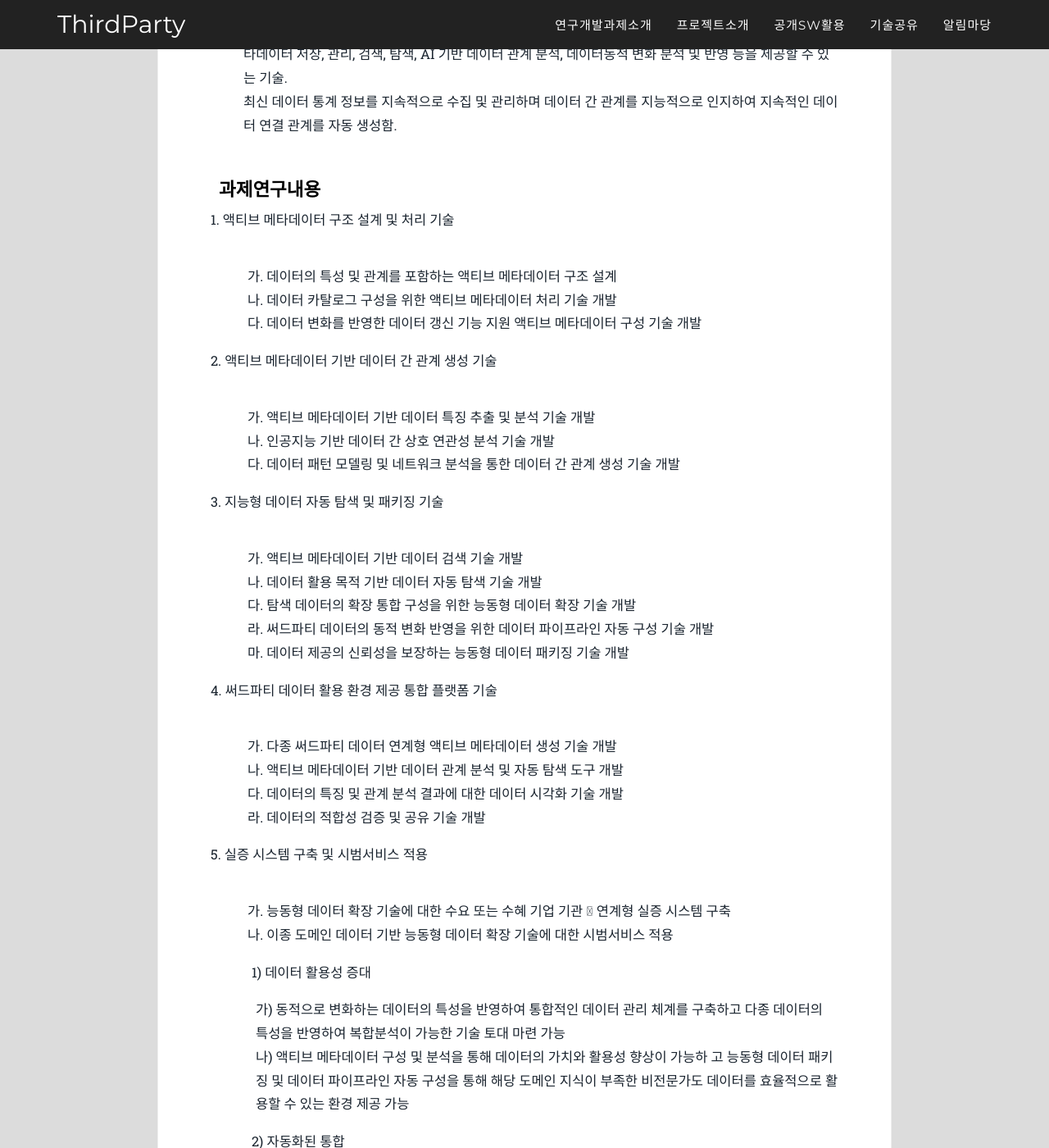
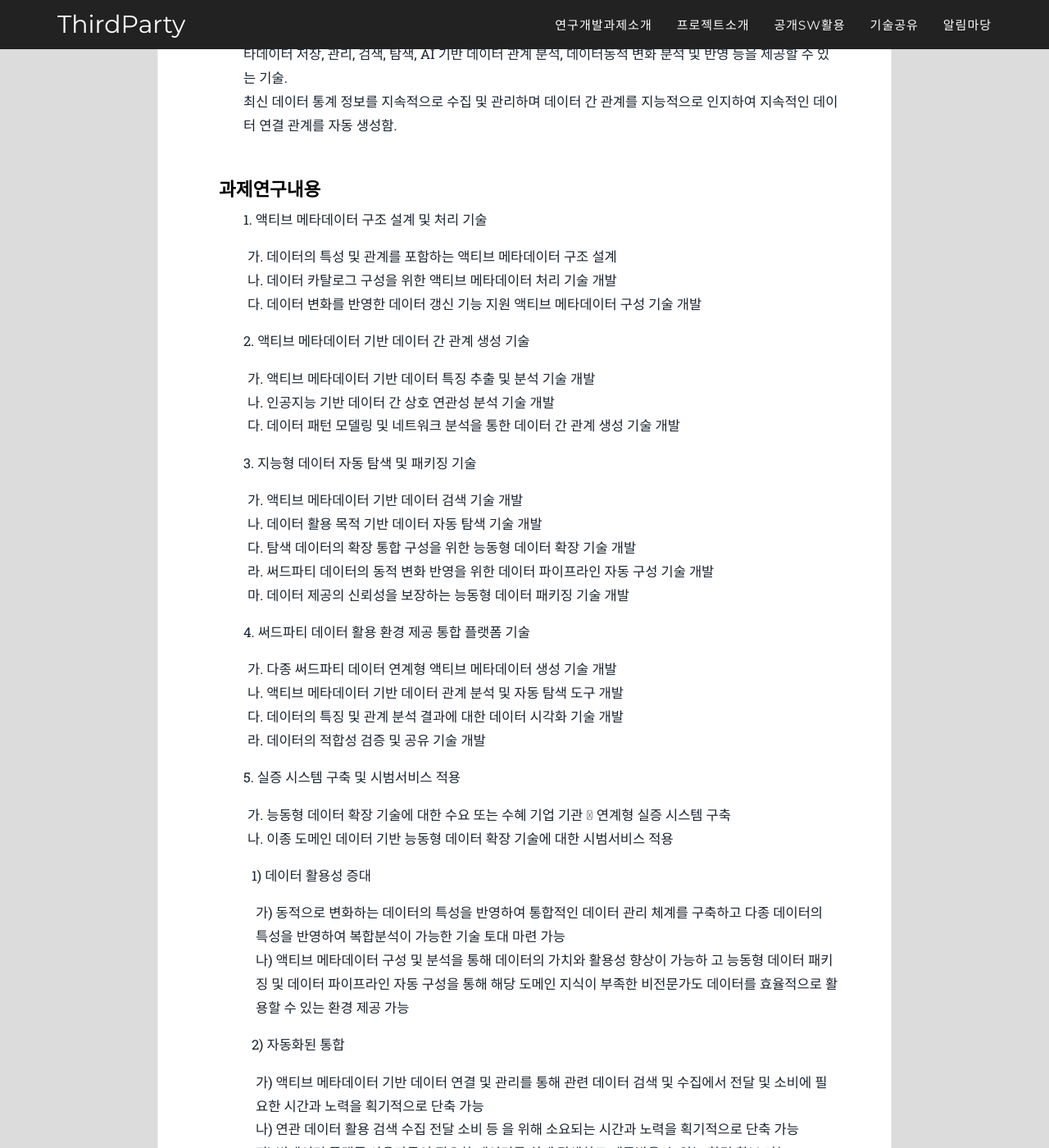
Before and after one commit to ThirdActiveDataExTech/ThirdActiveDataExTech.github.io, a Jekyll site: the page built from 2016_pages/project-intro.html, in a window 1280 px wide and 1400 px high, scrolled down 626 px. Shown: the whole window at 82% size. Built offline with Jekyll 4.4.1, drawn with Linux system fonts in a browser that asks for light colours; some web fonts are replaced.

Commit message:
[공개sw 활용]
- css 변경

```diff
--- a/2016_pages/project-intro.html
+++ b/2016_pages/project-intro.html
@@ -31,19 +31,19 @@
         </p>
 
         <h2>과제연구내용</h2>
-        <p style="margin: 0 10px 40px 0">1. 액티브 메타데이터 구조 설계 및 처리 기술</p>
+        <p style="margin: 10px 0 0 40px">1. 액티브 메타데이터 구조 설계 및 처리 기술</p>
         <p style="margin-left: 45px;">
             가. 데이터의 특성 및 관계를 포함하는 액티브 메타데이터 구조 설계<br>
             나. 데이터 카탈로그 구성을 위한 액티브 메타데이터 처리 기술 개발<br>
             다. 데이터 변화를 반영한 데이터 갱신 기능 지원 액티브 메타데이터 구성 기술 개발
         </p>
-        <p style="margin: 0 10px 40px 0">2. 액티브 메타데이터 기반 데이터 간 관계 생성 기술</p>
+        <p style="margin: 10px 0 0 40px">2. 액티브 메타데이터 기반 데이터 간 관계 생성 기술</p>
         <p style="margin-left: 45px;">
             가. 액티브 메타데이터 기반 데이터 특징 추출 및 분석 기술 개발<br>
             나. 인공지능 기반 데이터 간 상호 연관성 분석 기술 개발<br>
             다. 데이터 패턴 모델링 및 네트워크 분석을 통한 데이터 간 관계 생성 기술 개발
         </p>
-        <p style="margin: 0 10px 40px 0">3. 지능형 데이터 자동 탐색 및 패키징 기술</p>
+        <p style="margin: 10px 0 0 40px">3. 지능형 데이터 자동 탐색 및 패키징 기술</p>
         <p style="margin-left: 45px;">
             가. 액티브 메타데이터 기반 데이터 검색 기술 개발<br>
             나. 데이터 활용 목적 기반 데이터 자동 탐색 기술 개발<br>
@@ -51,14 +51,14 @@
             라. 써드파티 데이터의 동적 변화 반영을 위한 데이터 파이프라인 자동 구성 기술 개발<br>
             마. 데이터 제공의 신뢰성을 보장하는 능동형 데이터 패키징 기술 개발
         </p>
-        <p style="margin: 0 10px 40px 0">4. 써드파티 데이터 활용 환경 제공 통합 플랫폼 기술</p>
+        <p style="margin: 10px 0 0 40px">4. 써드파티 데이터 활용 환경 제공 통합 플랫폼 기술</p>
         <p style="margin-left: 45px;">
             가. 다종 써드파티 데이터 연계형 액티브 메타데이터 생성 기술 개발<br>
             나. 액티브 메타데이터 기반 데이터 관계 분석 및 자동 탐색 도구 개발<br>
             다. 데이터의 특징 및 관계 분석 결과에 대한 데이터 시각화 기술 개발<br>
             라. 데이터의 적합성 검증 및 공유 기술 개발
         </p>
-        <p style="margin: 0 10px 40px 0">5. 실증 시스템 구축 및 시범서비스 적용</p>
+        <p style="margin: 10px 0 0 40px">5. 실증 시스템 구축 및 시범서비스 적용</p>
         <p style="margin-left: 45px;">
             가. 능동형 데이터 확장 기술에 대한 수요 또는 수혜 기업 기관  연계형 실증 시스템 구축<br>
             나. 이종 도메인 데이터 기반 능동형 데이터 확장 기술에 대한 시범서비스 적용<br>
--- a/_sass/2016_sass/_event.scss
+++ b/_sass/2016_sass/_event.scss
@@ -2,6 +2,7 @@
   padding: 5%;
   margin: 100px 15vw 60px 15vw;
   img {
+    margin-left: 20px;
     width: 100%;
   }
   a {
```
